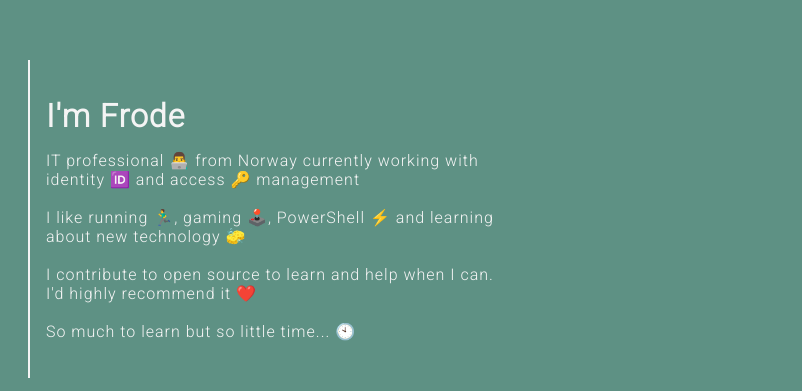
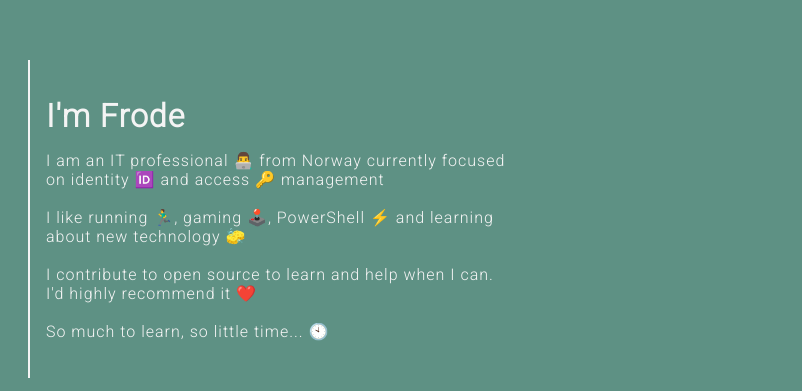
Before and after one commit to fflaten/Website, a plain HTML site: page index.html in a window 1280 px wide. Shown: the part 165-556 px from the top of the page, 478-1280 px from the left. Drawn offline with Linux system fonts and the light colour scheme.

Commit message:
minor text updates

```diff
--- a/index.html
+++ b/index.html
@@ -23,13 +23,13 @@
             <div class="column right">
                 <h1 id="greeting">I'm Frode</h1>
                 <div id="bio">
-                    <p>IT professional 👨‍💻 from Norway currently working with identity 🆔 and access 🔑 management</p>
+                    <p>I am an IT professional 👨‍💻 from Norway currently focused on identity 🆔 and access 🔑 management</p>
                     <br>
                     <p>I like running  🏃‍♂️, gaming 🕹️, PowerShell ⚡ and learning about new technology 🧽</p>
                     <br>
                     <p>I contribute to open source to learn and help when I can. I'd highly recommend it ❤️</p>
                     <br>
-                    <p>So much to learn but so little time... 🕙</p>
+                    <p>So much to learn, so little time... 🕙</p>
                 </div>
             </div>
         </div>
```
